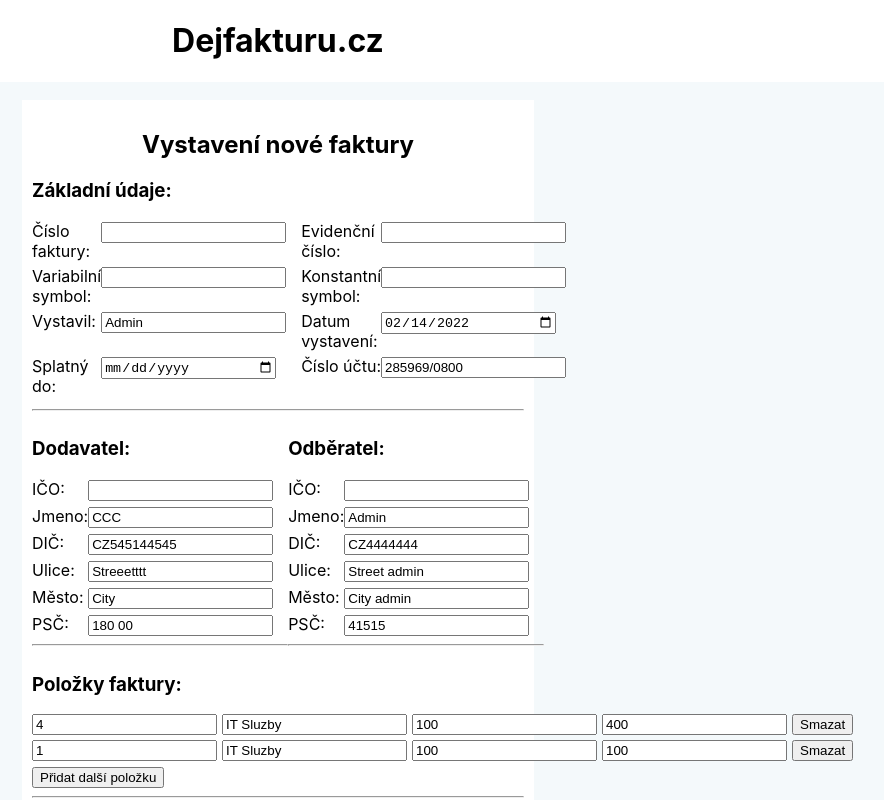
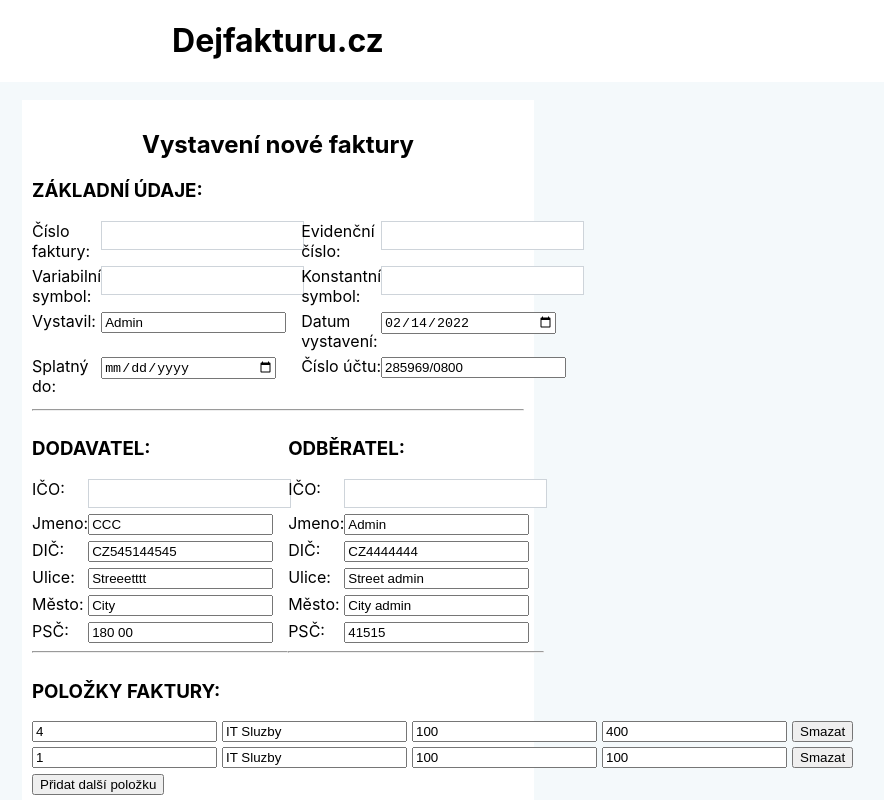
Before and after one commit to zaymax/dejfakturu, a React (Create React App) app in the folder client/: page / in a window 1280 px wide. Shown: the top 800 px of the page, without its empty margins (362-1246 px from the left). Built offline with nearby package versions, Linux system fonts and the light colour scheme.

Commit message:
add temporary styles to number input, change header of section  to uppercase

```diff
--- a/client/src/components/inputs/number-input.scss
+++ b/client/src/components/inputs/number-input.scss
@@ -8,6 +8,14 @@
     width: fit-content;
   }
   &__value {
+    input {
+      border: 1px solid #ced4da;
+      padding: 0.375rem 0.75rem;
+      outline: none;
+      &:focus {
+        border-color: blue;
+      }
+    }
     width: 200px;
   }
 }
--- a/client/src/components/section/section.scss
+++ b/client/src/components/section/section.scss
@@ -1,5 +1,6 @@
 .section {
   &__header {
+    text-transform: uppercase;
   }
 
   &__columns-one-column {
```
